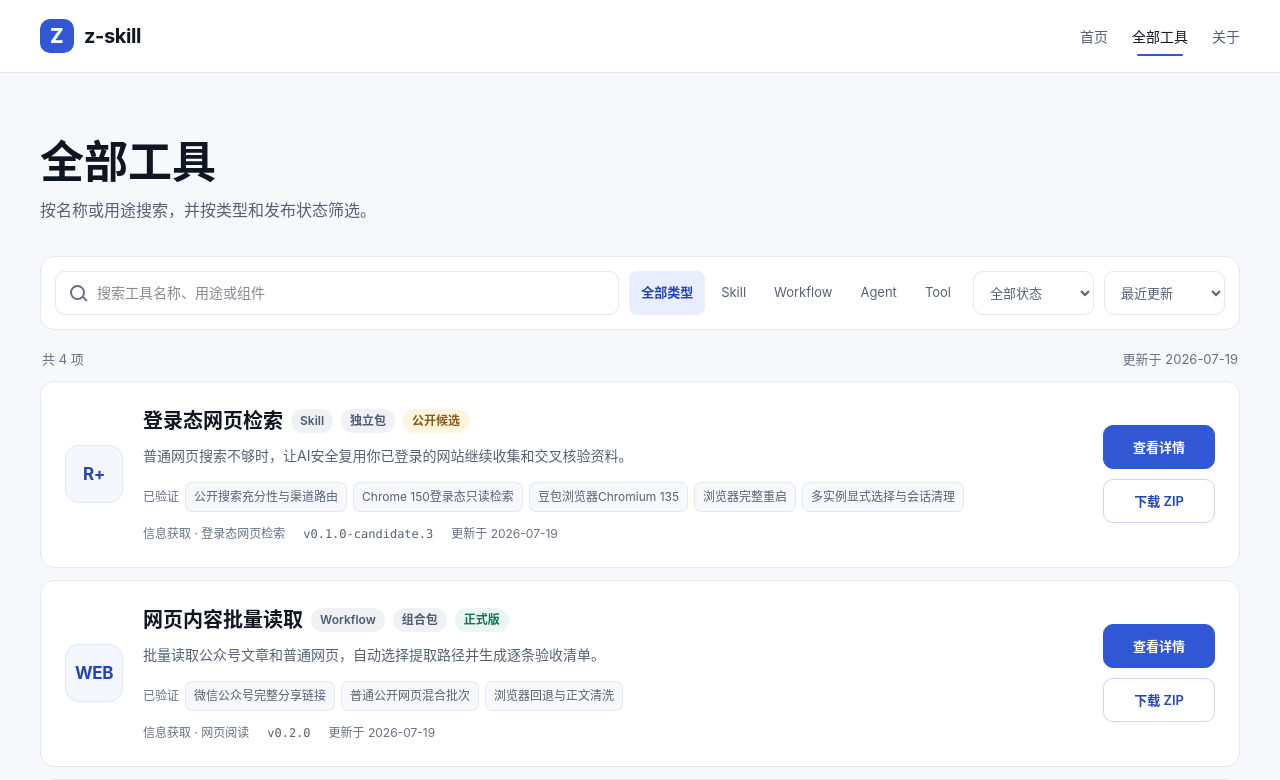
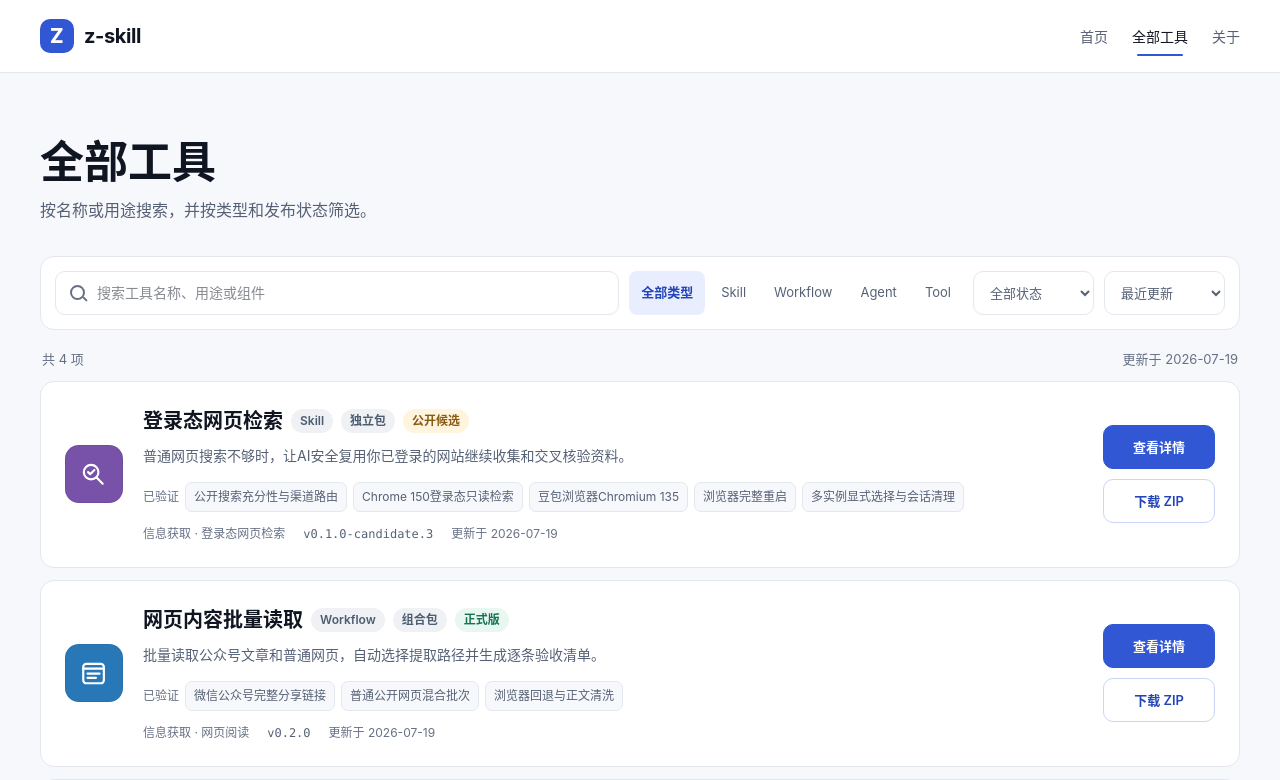
Before and after one commit to zhouquan-ai/z-skill, a Next.js app: page /tools in a window 1280 px wide. Shown: the top 780 px of the page. Built offline with nearby package versions, Linux system fonts and the light colour scheme.

Commit message:
feat: establish a controlled tool icon system

```diff
--- a/app/ToolCatalog.tsx
+++ b/app/ToolCatalog.tsx
@@ -3,6 +3,7 @@
 import Link from "next/link";
 import { useRouter } from "next/navigation";
 import { useMemo, useState } from "react";
+import { ToolIcon } from "./ToolIcon";
 import { catalogUpdated, compareToolsByUpdated, getPackageModeLabel, getToolSearchText, getVerifiedFormats, tools, toolStatuses, toolTypes } from "./tool-data";
 
 type SortMode = "recent" | "name";
@@ -62,7 +63,7 @@ export function ToolCatalog({ initialQuery = "" }: { initialQuery?: string }) {
       <div className="tool-list" aria-live="polite">
         {visibleTools.map((tool) => (
           <article className="tool-card" key={tool.slug}>
-            <div className="tool-glyph" aria-hidden="true">{tool.glyph}</div>
+            <ToolIcon className="tool-glyph" iconKey={tool.iconKey} iconTone={tool.iconTone} />
             <div className="tool-copy">
               <div className="tool-title-line"><h3>{tool.name}</h3><span className="tag neutral">{tool.type}</span><span className="tag neutral">{getPackageModeLabel(tool.packageMode)}</span><span className={`tag ${tool.statusTone}`}>{tool.status}</span></div>
               <p>{tool.summary}</p>
--- /dev/null
+++ b/app/ToolIcon.tsx
@@ -0,0 +1,52 @@
+import type { ReactNode } from "react";
+import type { ToolIconKey, ToolIconTone } from "./tool-icon-registry";
+
+const iconArtwork: Record<ToolIconKey, ReactNode> = {
+  "file-convert": (
+    <>
+      <path d="M6.5 3.5h7l4 4v13h-11z" />
+      <path d="M13.5 3.5v4h4" />
+      <path d="M8.5 14.5h6" />
+      <path d="m12.5 11.5 3 3-3 3" />
+    </>
+  ),
+  "web-read": (
+    <>
+      <rect x="3.5" y="4" width="17" height="16" rx="2.5" />
+      <path d="M3.5 8h17" />
+      <path d="M7 12h10M7 15.5h7" />
+    </>
+  ),
+  "article-read": (
+    <>
+      <rect x="4.5" y="3" width="15" height="18" rx="2.5" />
+      <path d="M8 7h8M8 11h8M8 15h5" />
+      <path d="M8 18h3" />
+    </>
+  ),
+  "secure-search": (
+    <>
+      <circle cx="10" cy="10" r="6" />
+      <path d="m14.5 14.5 5 5" />
+      <path d="m7.5 10 1.7 1.7 3.5-3.5" />
+    </>
+  ),
+};
+
+export function ToolIcon({
+  iconKey,
+  iconTone,
+  className,
+}: {
+  iconKey: ToolIconKey;
+  iconTone: ToolIconTone;
+  className: string;
+}) {
+  return (
+    <span className={`tool-icon ${className}`} data-icon-key={iconKey} data-icon-tone={iconTone} aria-hidden="true">
+      <svg viewBox="0 0 24 24" focusable="false">
+        {iconArtwork[iconKey]}
+      </svg>
+    </span>
+  );
+}
--- a/app/globals.css
+++ b/app/globals.css
@@ -89,9 +89,14 @@ button:focus-visible, a:focus-visible, input:focus-visible, select:focus-visible
 .hero-facts li::before { content: ""; width: 6px; height: 6px; display: inline-block; margin-right: 8px; background: var(--blue-500); border-radius: 50%; vertical-align: 1px; }
 .hero-facts strong { font-weight: 600; }
 
-.tool-glyph, .detail-glyph { display: grid; place-items: center; color: var(--blue-700); background: var(--blue-050); border: 1px solid #dfe5fa; font-weight: 700; letter-spacing: -.02em; }
-.tool-glyph { width: 58px; height: 58px; flex: 0 0 auto; border-radius: 14px; font-size: 17px; }
-.detail-glyph { width: 84px; height: 84px; border-radius: 18px; font-size: 24px; }
+.tool-icon { display: grid; place-items: center; color: #fff; background: #4959c8; border: 1px solid rgb(16 21 34 / 8%); }
+.tool-icon[data-icon-tone="indigo"] { background: #4959c8; }
+.tool-icon[data-icon-tone="sky"] { background: #2878b8; }
+.tool-icon[data-icon-tone="teal"] { background: #16806f; }
+.tool-icon[data-icon-tone="violet"] { background: #7752a8; }
+.tool-icon svg { width: 52%; height: 52%; fill: none; stroke: currentColor; stroke-width: 1.8; stroke-linecap: round; stroke-linejoin: round; }
+.tool-glyph { width: 58px; height: 58px; flex: 0 0 auto; border-radius: 14px; }
+.detail-glyph { width: 84px; height: 84px; border-radius: 18px; }
 .tag-group { display: flex; flex-wrap: wrap; gap: 7px; }
 .tag { min-height: 24px; display: inline-flex; align-items: center; padding: 0 9px; border-radius: 999px; font-size: 12px; font-weight: 600; white-space: nowrap; }
 .tag.neutral { color: #4d5d72; background: #eff1f4; }
@@ -116,7 +121,7 @@ button:focus-visible, a:focus-visible, input:focus-visible, select:focus-visible
 .recent-card { min-width: 0; min-height: 276px; display: flex; flex-direction: column; padding: 24px; background: var(--canvas); border: 1px solid var(--line-200); border-radius: 14px; transition: border-color 160ms, box-shadow 160ms, transform 160ms; }
 .recent-card:hover { border-color: #bcc8ed; box-shadow: var(--shadow); transform: translateY(-2px); }
 .recent-card-topline { display: flex; align-items: flex-start; justify-content: space-between; gap: 16px; }
-.recent-card-topline .tool-glyph { width: 50px; height: 50px; border-radius: 12px; font-size: 15px; }
+.recent-card-topline .tool-glyph { width: 50px; height: 50px; border-radius: 12px; }
 .recent-card-topline .tag-group { justify-content: flex-end; }
 .recent-card h3 { margin: 24px 0 10px; font-size: 21px; font-weight: 600; line-height: 1.3; letter-spacing: -.01em; }
 .recent-card > p { margin: 0; color: var(--ink-600); font-size: 14px; line-height: 1.7; }
@@ -337,7 +342,7 @@ code { padding: 2px 6px; background: var(--canvas); border-radius: 5px; font-fam
   .tool-actions { grid-column: 1 / -1; grid-template-columns: 1fr 1fr; }
   .breadcrumb-row { min-height: 56px; }
   .detail-hero { grid-template-columns: 64px minmax(0, 1fr); align-items: start; gap: 14px; padding-block: 24px 40px; }
-  .detail-glyph { width: 64px; height: 64px; border-radius: 14px; font-size: 19px; }
+  .detail-glyph { width: 64px; height: 64px; border-radius: 14px; }
   .detail-title h1 { font-size: 36px; }
   .detail-title > p { font-size: 15px; }
   .detail-hero > .button { grid-column: 1 / -1; width: 100%; margin-top: 8px; }
--- a/app/page.tsx
+++ b/app/page.tsx
@@ -1,6 +1,7 @@
 import Link from "next/link";
 import { HeroSearch } from "./HeroSearch";
 import { SiteFooter, SiteHeader } from "./SiteChrome";
+import { ToolIcon } from "./ToolIcon";
 import { getPackageModeLabel, getRecentTools, getReleaseDate, tools } from "./tool-data";
 
 const recentTools = getRecentTools();
@@ -35,7 +36,7 @@ export default function Home() {
               {recentTools.map((tool) => (
                 <Link className="recent-card" href={`/tools/${tool.slug}`} key={tool.slug}>
                   <div className="recent-card-topline">
-                    <span className="tool-glyph" aria-hidden="true">{tool.glyph}</span>
+                    <ToolIcon className="tool-glyph" iconKey={tool.iconKey} iconTone={tool.iconTone} />
                     <div className="tag-group">
                       <span className="tag neutral">{tool.type}</span>
                       <span className="tag neutral">{getPackageModeLabel(tool.packageMode)}</span>
--- a/app/tool-data.ts
+++ b/app/tool-data.ts
@@ -1,3 +1,5 @@
+import type { ToolIconKey, ToolIconTone } from "./tool-icon-registry";
+
 export type ToolType = "Skill" | "Workflow" | "Agent" | "Tool";
 export type PackageMode = "Standalone" | "Bundle";
 export type ReleaseStatus = "正式版" | "公开候选";
@@ -22,7 +24,8 @@ export type ToolRecord = {
   name: string;
   aliases: string[];
   legacySlugs?: string[];
-  glyph: string;
+  iconKey: ToolIconKey;
+  iconTone: ToolIconTone;
   type: ToolType;
   packageMode: PackageMode;
   status: ReleaseStatus;
@@ -72,7 +75,8 @@ export const tools: ToolRecord[] = [
     slug: "any-to-md",
     name: "多格式转 Markdown",
     aliases: ["Any-to-MD", "Any to Markdown"],
-    glyph: "MD",
+    iconKey: "file-convert",
+    iconTone: "indigo",
     type: "Skill",
     packageMode: "Standalone",
     status: "正式版",
@@ -146,7 +150,8 @@ export const tools: ToolRecord[] = [
     slug: "web-content-reader",
     name: "网页内容批量读取",
     aliases: ["Web Content Reader", "web-content-reader"],
-    glyph: "WEB",
+    iconKey: "web-read",
+    iconTone: "sky",
     type: "Workflow",
     packageMode: "Bundle",
     status: "正式版",
@@ -239,7 +244,8 @@ export const tools: ToolRecord[] = [
     slug: "weixin-article-reader",
     name: "微信公众号文章读取",
     aliases: ["Weixin Article Reader", "weixin-article-reader"],
-    glyph: "WX",
+    iconKey: "article-read",
+    iconTone: "teal",
     type: "Skill",
     packageMode: "Standalone",
     status: "正式版",
@@ -314,7 +320,8 @@ export const tools: ToolRecord[] = [
     name: "登录态网页检索",
     aliases: ["登录态增强检索", "Authenticated Browser Workbench", "authenticated-browser-workbench", "authenticated-web-search"],
     legacySlugs: ["authenticated-browser-workbench"],
-    glyph: "R+",
+    iconKey: "secure-search",
+    iconTone: "violet",
     type: "Skill",
     packageMode: "Standalone",
     status: "公开候选",
--- /dev/null
+++ b/app/tool-icon-registry.ts
@@ -0,0 +1,12 @@
+export const toolIconKeys = [
+  "file-convert",
+  "web-read",
+  "article-read",
+  "secure-search",
+] as const;
+
+export type ToolIconKey = (typeof toolIconKeys)[number];
+
+export const toolIconTones = ["indigo", "sky", "teal", "violet"] as const;
+
+export type ToolIconTone = (typeof toolIconTones)[number];
--- a/app/tools/[slug]/page.tsx
+++ b/app/tools/[slug]/page.tsx
@@ -3,6 +3,7 @@ import Link from "next/link";
 import { notFound, redirect } from "next/navigation";
 import { CopyPrompt } from "../../CopyPrompt";
 import { SiteFooter, SiteHeader } from "../../SiteChrome";
+import { ToolIcon } from "../../ToolIcon";
 import { buildInstallPrompt, getIncludedIn, getPackageModeLabel, getToolByLegacySlug, getToolBySlug, tools } from "../../tool-data";
 
 type ToolPageProps = { params: Promise<{ slug: string }> };
@@ -40,7 +41,7 @@ export default async function ToolDetailPage({ params }: ToolPageProps) {
         <div className="breadcrumb-row site-wrap"><Link href="/tools">全部工具</Link><span>/</span><span>{tool.name}</span></div>
 
         <section className="detail-hero site-wrap">
-          <div className="detail-glyph" aria-hidden="true">{tool.glyph}</div>
+          <ToolIcon className="detail-glyph" iconKey={tool.iconKey} iconTone={tool.iconTone} />
           <div className="detail-title">
             <div className="tag-group"><span className="tag neutral">{tool.type}</span><span className="tag neutral">{getPackageModeLabel(tool.packageMode)}</span><span className={`tag ${tool.statusTone}`}>{tool.status}</span></div>
             <h1>{tool.name}</h1>
--- a/scripts/validate-release.mjs
+++ b/scripts/validate-release.mjs
@@ -3,6 +3,7 @@ import { readFile, stat } from "node:fs/promises";
 import { dirname, join } from "node:path";
 import { fileURLToPath } from "node:url";
 import { buildInstallPrompt, tools } from "../app/tool-data.ts";
+import { toolIconKeys, toolIconTones } from "../app/tool-icon-registry.ts";
 import { buildAuthenticatedWebSearchRelease } from "./build-authenticated-web-search-release.mjs";
 import { buildReleases } from "./build-web-content-reader-releases.mjs";
 
@@ -11,6 +12,8 @@ const errors = [];
 const seenSlugs = new Set();
 const seenLegacySlugs = new Set();
 const seenDownloads = new Set();
+const allowedIconKeys = new Set(toolIconKeys);
+const allowedIconTones = new Set(toolIconTones);
 const toolsBySlug = new Map(tools.map((tool) => [tool.slug, tool]));
 const statusTones = {
   正式版: "stable",
@@ -27,7 +30,8 @@ for (const tool of tools) {
   for (const [field, value] of Object.entries({
     slug: tool.slug,
     name: tool.name,
-    glyph: tool.glyph,
+    iconKey: tool.iconKey,
+    iconTone: tool.iconTone,
     version: tool.version,
     updated: tool.updated,
     author: tool.author,
@@ -42,6 +46,18 @@ for (const tool of tools) {
     testNote: tool.testNote,
   })) {
     requireText(value, field, tool);
+  }
+
+  if (!allowedIconKeys.has(tool.iconKey)) {
+    errors.push(`${tool.slug}: iconKey 未在中央图标注册表登记`);
+  }
+
+  if (!allowedIconTones.has(tool.iconTone)) {
+    errors.push(`${tool.slug}: iconTone 未在中央色板登记`);
+  }
+
+  if ("glyph" in tool) {
+    errors.push(`${tool.slug}: 不得继续使用旧 glyph 字母标识`);
   }
 
   if (!/^[a-z0-9]+(?:-[a-z0-9]+)*$/.test(tool.slug)) {
```
Also changed, not shown: 2 other files (tests, documents, lock files or other folders).
